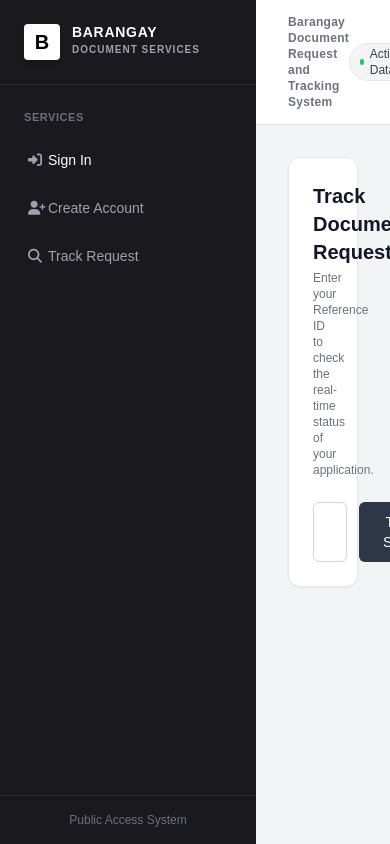
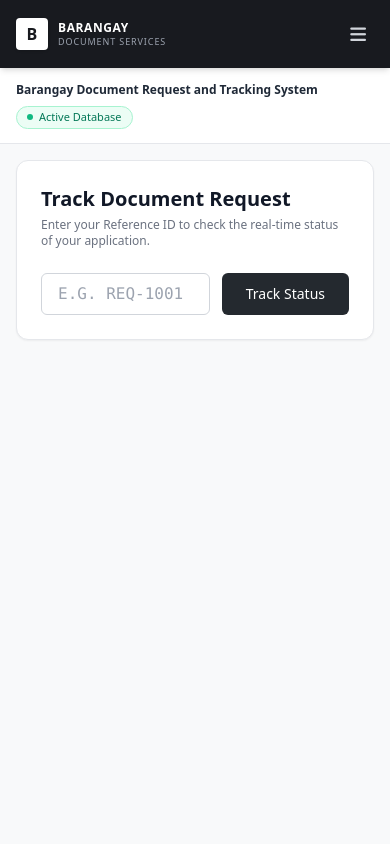
Before and after one commit to jishi01/Barangay-Document-Request-and-Tracking-System, a Flask app: page /track in a window 390 px wide. Run offline with Flask 3, Linux system fonts and the light colour scheme; some libraries are stand-ins or nearby versions.

Commit message:
Optimize responsive layout for mobile, tablet, and desktop

```diff
--- a/static/style.css
+++ b/static/style.css
@@ -1,4 +1,3 @@
-
 :root {
     --background: #f1f2f3;
     --white: #ffffff;
@@ -9,8 +8,13 @@
     --gray: #686f76;
 }
 
-* {
+*, *::before, *::after {
     box-sizing: border-box;
+}
+
+html, body {
+    max-width: 100%;
+    overflow-x: hidden;
 }
 
 body {
@@ -369,8 +373,10 @@ input:focus, select:focus, textarea:focus {
     padding: 9px 0 0;
 }
 
-.table-wrap {
+.table-wrap,
+.overflow-x-auto {
     overflow-x: auto;
+    -webkit-overflow-scrolling: touch;
 }
 
 table {
@@ -565,13 +571,26 @@ td small {
 .alert.danger { background: #f8f1f1; color: #8a5555; }
 .alert.warning { background: #f8f5ee; color: #786b4e; }
 
-@media(max-width:900px) {
+/* Tablet & Small Laptop Breakpoint */
+@media (max-width: 900px) {
     .sidebar { width: 205px; }
     .two-columns { grid-template-columns: 1fr; }
-    .auth-wrap { gap: 25px; }
+    .auth-wrap { grid-template-columns: 1fr; gap: 25px; margin: 25px auto; }
 }
 
-@media(max-width:650px) {
+/* Mobile & Touch Device Enhancements */
+@media (max-width: 768px) {
+    input, select, textarea {
+        font-size: 16px !important;
+    }
+
+    button, a.btn, .button, [type="submit"] {
+        min-height: 40px;
+    }
+}
+
+/* Phone Breakpoint */
+@media (max-width: 650px) {
     .layout { display: block; }
     .sidebar { width: 100%; padding: 15px; }
     .brand { padding-bottom: 10px; }
--- a/templates/base.html
+++ b/templates/base.html
@@ -2,26 +2,21 @@
 <html lang="en">
 <head>
     <meta charset="UTF-8">
-    <meta name="viewport" content="width=device-width, initial-scale=1.0">
+    <meta name="viewport" content="width=device-width, initial-scale=1.0, maximum-scale=5.0">
     <title>{% block title %}Barangay Document Services{% endblock %}</title>
     <script src="https://cdn.tailwindcss.com"></script>
     <link rel="stylesheet" href="https://cdnjs.cloudflare.com/ajax/libs/font-awesome/6.4.0/css/all.min.css">
-    <link href="https://fonts.googleapis.com/css2?family=Inter:wght@300;400;500;600;700;800&display=swap" rel="stylesheet">
     <link rel="stylesheet" href="{{ url_for('static', filename='style.css') }}">
     <script>
         tailwind.config = {
             theme: {
                 extend: {
                     colors: {
-                        sidebar: {
-                            DEFAULT: '#19191e',
-                            hover: '#25252c',
-                            active: '#2e2e38',
-                            text: '#9da3ae'
-                        },
                         brand: {
-                            button: '#2d3748',
-                            buttonHover: '#1a202c'
+                            sidebar: '#181A1F',
+                            canvas: '#F8F9FA',
+                            button: '#24292F',
+                            buttonHover: '#32383F'
                         }
                     }
                 }
@@ -29,118 +24,154 @@
         }
     </script>
 </head>
-<body class="h-screen flex overflow-hidden bg-gray-100 text-gray-800">
+<body class="bg-brand-canvas text-gray-800 font-sans antialiased min-h-screen flex flex-col lg:flex-row overflow-x-hidden">
 
-    <!-- LEFT SIDEBAR -->
-    <aside class="w-64 bg-sidebar text-sidebar-text flex flex-col justify-between shrink-0 select-none">
-        <div>
-            <!-- Sidebar Header / Logo -->
-            <div class="p-6 flex items-start space-x-3 border-b border-gray-800">
-                <div class="bg-white text-black font-extrabold text-xl w-9 h-9 rounded flex items-center justify-center shrink-0 shadow-md">
+    <!-- Mobile & Tablet Top Navbar (Hidden on Desktop lg+) -->
+    <header class="lg:hidden bg-brand-sidebar text-white px-4 py-3 flex items-center justify-between sticky top-0 z-40 shadow-md">
+        <div class="flex items-center space-x-2.5 min-w-0">
+            <div class="w-8 h-8 rounded bg-white text-brand-sidebar flex items-center justify-center font-bold text-base shadow shrink-0">
+                B
+            </div>
+            <div class="truncate">
+                <h1 class="text-xs font-bold tracking-wider uppercase leading-tight">BARANGAY</h1>
+                <p class="text-[9px] text-gray-400 tracking-widest uppercase truncate">DOCUMENT SERVICES</p>
+            </div>
+        </div>
+        <button type="button" onclick="toggleMobileMenu()" aria-label="Toggle Menu"
+                class="p-2 rounded-md text-gray-300 hover:text-white hover:bg-gray-800 focus:outline-none shrink-0">
+            <i class="fa-solid fa-bars text-lg"></i>
+        </button>
+    </header>
+
+    <!-- Backdrop Overlay for Mobile/Tablet Drawer -->
+    <div id="mobile-backdrop" onclick="toggleMobileMenu()" class="fixed inset-0 bg-black/50 z-40 hidden lg:hidden"></div>
+
+    <!-- Sidebar Navigation (Drawer on Mobile/Tablet, Fixed on Desktop) -->
+    <aside id="sidebar-nav" class="fixed inset-y-0 left-0 z-50 w-64 bg-brand-sidebar text-gray-300 flex flex-col justify-between shrink-0 transform -translate-x-full transition-transform duration-200 ease-in-out lg:static lg:translate-x-0 lg:min-h-screen">
+        <div class="overflow-y-auto">
+            <!-- Brand Logo -->
+            <div class="p-6 flex items-center justify-between border-b border-gray-800">
+                <div class="flex items-center space-x-3">
+                    <div class="w-9 h-9 rounded bg-white text-brand-sidebar flex items-center justify-center font-bold text-lg shadow shrink-0">
                         B
                     </div>
                     <div>
-                    <h1 class="text-white font-bold tracking-wider text-sm leading-tight">BARANGAY</h1>
-                    <p class="text-[10px] text-gray-400 uppercase tracking-widest font-semibold">DOCUMENT SERVICES</p>
+                        <h1 class="text-sm font-bold text-white tracking-wider uppercase leading-tight">BARANGAY</h1>
+                        <p class="text-[10px] text-gray-400 tracking-widest uppercase">DOCUMENT SERVICES</p>
                     </div>
+                </div>
+                <button type="button" onclick="toggleMobileMenu()" class="lg:hidden text-gray-400 hover:text-white p-1">
+                    <i class="fa-solid fa-xmark text-lg"></i>
+                </button>
             </div>
 
             <!-- Navigation Links -->
-            <nav class="mt-6 px-3 space-y-1">
-                <div class="px-3 pb-2 text-[11px] font-bold tracking-wider text-gray-500 uppercase">SERVICES</div>
+            <nav class="p-4 space-y-6">
+                <div>
+                    <p class="text-[10px] font-semibold text-gray-500 uppercase tracking-wider px-3 mb-2">SERVICES</p>
+                    <a href="{{ url_for('track') }}" class="flex items-center space-x-3 px-3 py-2.5 rounded-md text-sm transition-colors {{ 'bg-gray-800 text-white font-medium' if request.endpoint == 'track' else 'hover:bg-gray-800/60 hover:text-white' }}">
+                        <i class="fa-solid fa-magnifying-glass w-4 text-center"></i>
+                        <span>Track Request</span>
+                    </a>
+                </div>
 
-                {% if not session.get('user') %}
-                <a href="{{ url_for('login') }}" class="flex items-center px-4 py-3 text-sm font-medium rounded-lg text-white hover:bg-sidebar-hover">
-                    <i class="fa-solid fa-right-to-bracket w-5 text-gray-400"></i>
+                <div>
+                    <p class="text-[10px] font-semibold text-gray-500 uppercase tracking-wider px-3 mb-2">PORTALS</p>
+                    {% if session.get('user') %}
+                        {% if session['user']['role'] == 'admin' %}
+                            <a href="{{ url_for('admin_portal') }}" class="flex items-center space-x-3 px-3 py-2.5 rounded-md text-sm transition-colors {{ 'bg-gray-800 text-white font-medium' if request.endpoint == 'admin_portal' else 'hover:bg-gray-800/60 hover:text-white' }}">
+                                <i class="fa-solid fa-shield-halved w-4 text-center"></i>
+                                <span>Admin Portal</span>
+                            </a>
+                            <a href="{{ url_for('residents_list') }}" class="flex items-center space-x-3 px-3 py-2.5 rounded-md text-sm transition-colors {{ 'bg-gray-800 text-white font-medium' if request.endpoint == 'residents_list' else 'hover:bg-gray-800/60 hover:text-white' }}">
+                                <i class="fa-solid fa-users w-4 text-center"></i>
+                                <span>Resident Directory</span>
+                            </a>
+                        {% else %}
+                            <a href="{{ url_for('resident_portal') }}" class="flex items-center space-x-3 px-3 py-2.5 rounded-md text-sm transition-colors {{ 'bg-gray-800 text-white font-medium' if request.endpoint == 'resident_portal' else 'hover:bg-gray-800/60 hover:text-white' }}">
+                                <i class="fa-solid fa-file-lines w-4 text-center"></i>
+                                <span>Resident Portal</span>
+                            </a>
+                        {% endif %}
+                    {% else %}
+                        <a href="{{ url_for('login') }}" class="flex items-center space-x-3 px-3 py-2.5 rounded-md text-sm transition-colors {{ 'bg-gray-800 text-white font-medium' if request.endpoint == 'login' else 'hover:bg-gray-800/60 hover:text-white' }}">
+                            <i class="fa-solid fa-right-to-bracket w-4 text-center"></i>
                             <span>Sign In</span>
                         </a>
-                <a href="{{ url_for('register') }}" class="flex items-center px-4 py-3 text-sm font-medium rounded-lg hover:bg-sidebar-hover">
-                    <i class="fa-solid fa-user-plus w-5 text-gray-400"></i>
+                        <a href="{{ url_for('register') }}" class="flex items-center space-x-3 px-3 py-2.5 rounded-md text-sm transition-colors {{ 'bg-gray-800 text-white font-medium' if request.endpoint == 'register' else 'hover:bg-gray-800/60 hover:text-white' }}">
+                            <i class="fa-solid fa-user-plus w-4 text-center"></i>
                             <span>Create Account</span>
                         </a>
                     {% endif %}
-
-                <a href="{{ url_for('track') }}" class="flex items-center px-4 py-3 text-sm font-medium rounded-lg hover:bg-sidebar-hover">
-                    <i class="fa-solid fa-magnifying-glass w-5 text-gray-400"></i>
-                    <span>Track Request</span>
-                </a>
-
-                {% if session.get('user') %}
-                <div class="pt-6">
-                    <div class="px-3 pb-2 text-[11px] font-bold tracking-wider text-gray-500 uppercase">PORTALS</div>
-                    {% if session['user'].get('role') == 'admin' %}
-                    <a href="{{ url_for('admin_portal') }}" class="flex items-center px-4 py-3 text-sm font-medium rounded-lg text-white bg-sidebar-active mb-1">
-                        <i class="fa-solid fa-user-shield w-5 text-gray-400"></i>
-                        <span>Admin Portal</span>
-                    </a>
-                    <a href="{{ url_for('residents_list') }}" class="flex items-center px-4 py-3 text-sm font-medium rounded-lg text-white hover:bg-sidebar-hover">
-                        <i class="fa-solid fa-users w-5 text-gray-400"></i>
-                        <span>Residents Directory</span>
-                    </a>
-                    {% else %}
-                    <a href="{{ url_for('resident_portal') }}" class="flex items-center px-4 py-3 text-sm font-medium rounded-lg text-white bg-sidebar-active">
-                        <i class="fa-solid fa-id-card w-5 text-gray-400"></i>
-                        <span>Resident Portal</span>
-                    </a>
-                    {% endif %}
                 </div>
-                {% endif %}
             </nav>
         </div>
 
-        <!-- User Profile Footer -->
+        <!-- User Profile / Session Footer -->
         <div class="p-4 border-t border-gray-800">
             {% if session.get('user') %}
-            <div class="flex items-center justify-between">
-                <div class="flex items-center space-x-2 overflow-hidden">
-                    <div class="w-8 h-8 rounded-full bg-gray-700 flex items-center justify-center text-white text-xs font-bold uppercase">
-                        {{ (session['user'].get('firstname') or session['user'].get('username') or 'U')[0] }}
+                <div class="flex items-center justify-between px-2 py-2">
+                    <div class="flex items-center space-x-2.5 truncate">
+                        <div class="w-8 h-8 rounded-full bg-gray-700 text-white flex items-center justify-center text-xs font-bold uppercase shrink-0">
+                            {{ (session['user'].get('surname') or session['user'].get('username') or 'U')[0] }}
                         </div>
                         <div class="truncate">
-                        <p class="text-xs font-medium text-white truncate">
-                            {{ session['user'].get('firstname', '') }} {{ session['user'].get('surname', '') }}
+                            <p class="text-xs font-semibold text-white truncate">
+                                {{ session['user'].get('surname') or session['user'].get('username') }}
                             </p>
-                        <p class="text-[10px] text-gray-400 capitalize">{{ session['user'].get('role', 'Resident') }}</p>
+                            <p class="text-[10px] text-gray-400 capitalize">{{ session['user'].get('role', 'resident') }}</p>
                         </div>
                     </div>
-                <a href="{{ url_for('logout') }}" title="Logout" class="text-gray-400 hover:text-white p-1">
-                    <i class="fa-solid fa-right-from-bracket"></i>
+                    <a href="{{ url_for('logout') }}" title="Sign Out" class="text-gray-400 hover:text-red-400 transition-colors p-1.5 shrink-0">
+                        <i class="fa-solid fa-right-from-bracket text-sm"></i>
                     </a>
                 </div>
             {% else %}
-            <div class="text-center text-xs text-gray-500">Public Access System</div>
+                <p class="text-[11px] text-gray-500 text-center">Barangay Online Services</p>
             {% endif %}
         </div>
     </aside>
 
-    <!-- MAIN CONTENT CONTAINER -->
-    <main class="flex-1 flex flex-col min-w-0 overflow-hidden">
+    <!-- Main Content Wrapper -->
+    <div class="flex-1 flex flex-col min-w-0 w-full">
         <!-- Top Header Bar -->
-        <header class="bg-white border-b border-gray-200 py-3.5 px-8 flex items-center justify-between shrink-0">
-            <div class="text-xs font-semibold text-gray-500 tracking-wide">
-                Barangay Document Request and Tracking System
-            </div>
-            <span class="inline-flex items-center px-2.5 py-0.5 rounded-full text-xs font-medium bg-gray-100 text-gray-700 border border-gray-200">
-                <span class="w-1.5 h-1.5 mr-1.5 rounded-full bg-green-500"></span>
+        <header class="bg-white border-b border-gray-200 px-4 sm:px-6 lg:px-8 py-3.5 flex flex-wrap items-center justify-between gap-2">
+            <p class="text-xs sm:text-sm font-semibold text-gray-800">Barangay Document Request and Tracking System</p>
+            <span class="inline-flex items-center space-x-1.5 text-[11px] font-medium text-emerald-700 bg-emerald-50 border border-emerald-200 px-2.5 py-0.5 rounded-full">
+                <span class="w-1.5 h-1.5 rounded-full bg-emerald-500"></span>
                 <span>Active Database</span>
             </span>
         </header>
 
-        <!-- Page Dynamic Body -->
-        <div class="flex-1 overflow-y-auto p-8">
+        <!-- Flash Messages -->
         {% with messages = get_flashed_messages(with_categories=true) %}
             {% if messages %}
+                <div class="px-4 sm:px-6 lg:px-8 pt-4 space-y-2 max-w-7xl w-full mx-auto">
                     {% for category, message in messages %}
-                        <div class="mb-4 p-3 rounded-md text-xs font-semibold text-white {{ 'bg-red-600' if category in ['danger', 'error'] else ('bg-green-600' if category == 'success' else 'bg-blue-600') }}">
-                            {{ message }}
+                        <div class="px-4 py-3 rounded-lg text-xs font-medium border flex items-center justify-between
+                            {{ 'bg-emerald-50 text-emerald-800 border-emerald-200' if category == 'success' else
+                               ('bg-red-50 text-red-800 border-red-200' if category == 'error' else
+                               ('bg-amber-50 text-amber-800 border-amber-200' if category == 'warning' else 'bg-blue-50 text-blue-800 border-blue-200')) }}">
+                            <span>{{ message }}</span>
                         </div>
                     {% endfor %}
+                </div>
             {% endif %}
         {% endwith %}
 
+        <!-- Page Content -->
+        <main class="flex-1 p-4 sm:p-6 lg:p-8 w-full max-w-7xl mx-auto">
             {% block content %}{% endblock %}
+        </main>
     </div>
-    </main>
 
+    <script>
+        function toggleMobileMenu() {
+            const sidebar = document.getElementById('sidebar-nav');
+            const backdrop = document.getElementById('mobile-backdrop');
+            sidebar.classList.toggle('-translate-x-full');
+            backdrop.classList.toggle('hidden');
+        }
+    </script>
 </body>
 </html>
```
Lines whose indentation alone changed are shown as unchanged.
